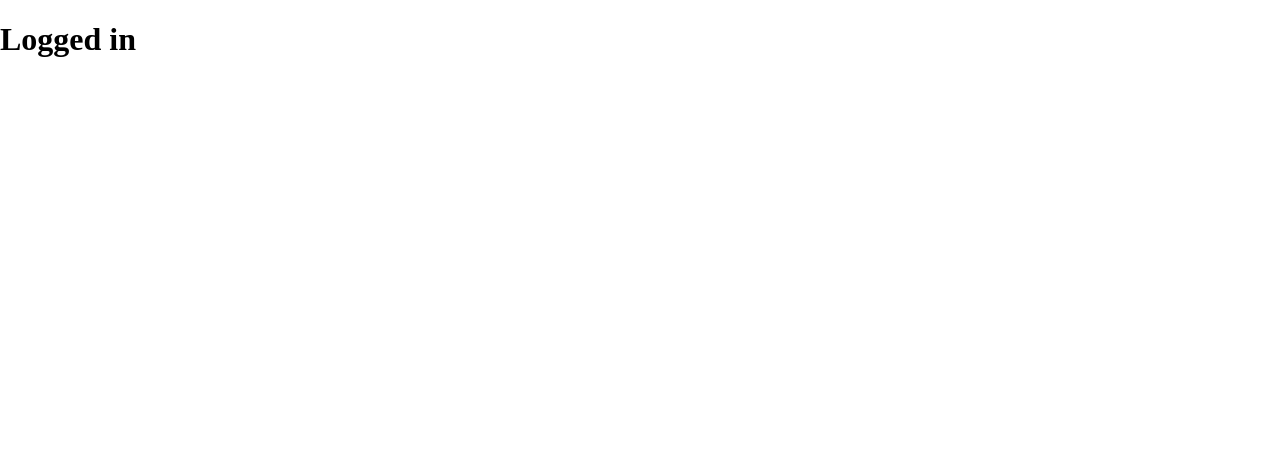
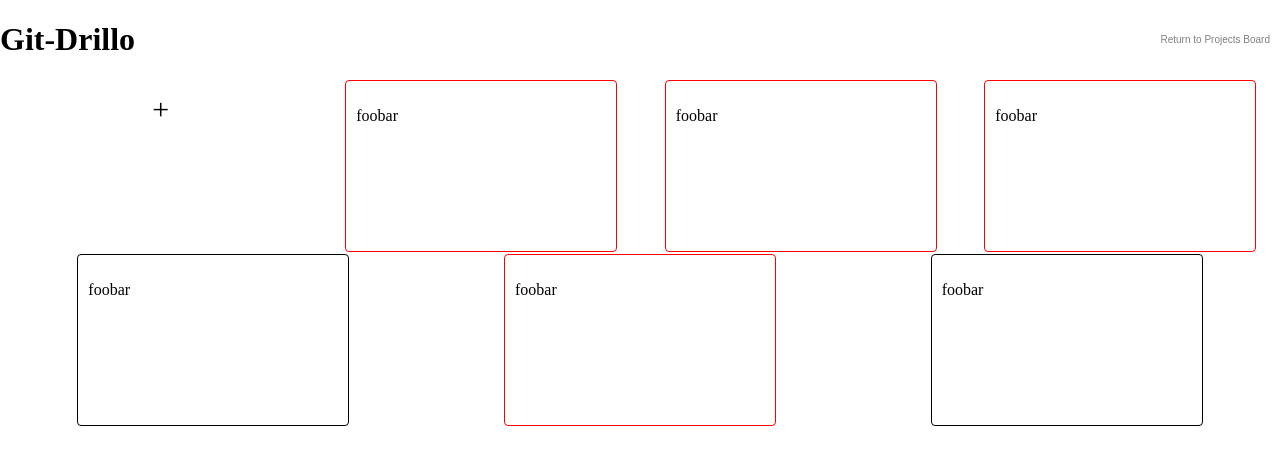
Before and after one commit to git-drillo/git-drillo-board, a React app: page /dashboard in a window 1280 px wide. Shown: the top 464 px of the page. Built offline with nearby package versions, Linux system fonts and the light colour scheme.

Commit message:
Add route to LandingPageContainer, create dummy state for LandingPageContainer, and basic styling

```diff
--- a/client/App.css
+++ b/client/App.css
@@ -72,3 +72,34 @@ button:hover {
   margin: 0;
   margin-top: 310px;
 }
+
+.landingContainer {
+  display: flex;
+  flex-wrap: wrap;
+  flex-direction: row;
+  /* padding: 30px; */
+  /* width: 1000px; */
+  align-items: flex-start;
+  justify-content: space-around;
+  align-content: space-around;
+}
+
+.individualProject {
+  border: 2px solid white;
+  font-size: 18px;
+  width: 250px;
+  height: 150px;
+  border-radius: 4px;
+  padding: 10px;
+  font-size: 16px;
+}
+
+.createProject {
+  border: 2px solid white;
+  font-size: 30px;
+  width: 250px;
+  height: 150px;
+  border-radius: 4px;
+  padding: 10px;
+  text-align: center;
+}
--- a/client/App.jsx
+++ b/client/App.jsx
@@ -10,8 +10,11 @@ import { Switch, Route } from 'react-router-dom';
 import './App.css';
 
 import ProjectPageContainer from './containers/ProjectPageContainer.jsx';
-// import LandingPageContainer from './containers/LandingPageContainer.jsx';
+import LandingPageContainer from './containers/LandingPageContainer.jsx';
 import LoginPage from './components/LoginPage.jsx';
+import Header from './components/Header.jsx'
+
+
 
 class App extends Component {
   constructor(props) {
@@ -21,74 +24,18 @@ class App extends Component {
     return (
       <div>
         <main>
+          <Header />
           <Switch>
             <Route exact path="/" component={() => <LoginPage />} />
             {/* Working on landing page container still */}
-            {/* <Route exact path="/dashboard" component={() => <LandingPageContainer />} /> */}
-            <Route exact path="/dashboard" component={() => <h1>Logged in</h1>} />
+            <Route exact path="/dashboard" component={() => <LandingPageContainer />} />
+            {/* <Route exact path="/dashboard" component={() => <h1>Logged in</h1>} /> */}
             <Route exact path="/projectBoard" component={() => <ProjectPageContainer />} />
           </Switch>
         </main>
-      </div>
+      </div >
     );
   }
 }
 
 export default App;
-
-// const loginState = {
-//   loginRedirect: function () { /* go to landing page AFTER github auth redirect */ },
-// }
-
-// const landingPageState  = {
-//   userId: String, /* this should be the log in cookie code gathered from oauth */
-//   owner: String, /* name of the person from the oauth cookie */
-
-//   projects = [
-//     {
-//       projectName: '',
-//       project_id: '',
-//       userIsOwner: true,
-//     }
-//   ],
-
-//   onMount: function() { /* fetch request to gather all the information in db that matches the userId */ },
-
-//   createNewProjectBoard: function() { /* create funcitonality */},
-//   redirectToProject: function(projectId) { /* go to boardPage displaying every category and task in  */},
-
-//   // render ( /* render all project. render those that are owned differently */),
-// }
-
-// const boardPageState = {
-//   userId: {
-//     repoUrl: '',
-//     owner_id: '',
-//     toDo: [],
-//     inProgress: [],
-//   },
-//   userId: {
-//     repoUrl: '',
-//     owner_id: '',
-//     toDo: [],
-//     inProgress: [],
-//   },
-
-//   createNewTask: function() {},
-// }
-
-// // toDo = [
-// //   { task: 'Create login button',
-// //     tag: 'frontend',
-// //     assignedDev: 'none',
-// //     userId: 'string',
-// //     commitMessage: '',
-// //     commitUrl: '',
-// //   },
-// // ]
-// // inProgress = [
-// //   { task: 'Create login button', tag: 'frontend', assignedDev: 'none' },
-// //   { task: 'create basic project page', tag: 'frontend', assignedDev: 'none' },
-// //   { task: 'set up button to make new project', tag: 'fullstack', assignedDev: 'none' },
-// //   { task: 'set up button to make new project', tag: 'fullstack', assignedDev: 'none' },
-// // ]
--- a/client/components/Header.jsx
+++ b/client/components/Header.jsx
@@ -9,7 +9,7 @@ import React from 'react';
 
 const Header = props => (
   <div className="Header">
-    <h1> {props.header.title} </h1>
+    <h1> Git-Drillo </h1>
     <button onClick={props.returnToProjectsBoard}> Return to Projects Board </button>
   </div>
 );
--- a/client/components/LandingPage.jsx
+++ b/client/components/LandingPage.jsx
@@ -3,18 +3,35 @@
  * @author Katty Polyak and
  * @date  Sat, Jun 6, 2020
  * @description presentation component that renders...
- */
+*/
 
 import React from 'react';
 
+import Project from './Project.jsx';
 // Landing Page displays our button to add a new project and boxes which link to a user's existing repositories
 // LandingPage.jsx
 
-const LandingPage = props => (
-  <div id="LandingPage">
-    <button>+</button>
-  </div>
-);
+function LandingPage(props) {
+  const renderedProjects = [];
+  for (let i = 0; i < props.projectsArray.length; i++) {
+    let project = props.projectsArray[i];
+    renderedProjects.push(
+      <Project
+        key={i} projectInformation={project}
+      />
+    );
+  }
+
+
+  return (
+    <div className="landingContainer">
+      <div className="createProject">
+        +
+      </div>
+      {renderedProjects}
+    </div>
+  )
+}
 
 export default LandingPage;
 // drop down button
--- /dev/null
+++ b/client/components/Project.jsx
@@ -0,0 +1,25 @@
+/**
+ * @module  Project
+ * @author Jonathan
+ * @date  Sat, Jun 6, 2020
+ * @description presentation component that renders each project info
+*/
+
+import React from 'react';
+
+function Project (props) {
+  let projectStyling = {};
+  if (props.projectInformation.projectOwn) {
+    projectStyling = { border: 'thin solid red' }
+  } else {
+    projectStyling = { border: 'thin solid black' }
+  }
+
+  return(
+    <div className="individualProject" style={projectStyling}>
+      <p> {props.projectInformation.projectName} </p>
+    </div>
+  );
+}
+
+export default Project;
--- a/client/containers/LandingPageContainer.jsx
+++ b/client/containers/LandingPageContainer.jsx
@@ -20,76 +20,113 @@ const mapDispatchToProps = dispatch => ({
 class LandingPageContainer extends Component {
   constructor(props) {
     super(props);
+    this.state = {
+      header: {
+        title: 'Git Drillo Board',
+      },
+      userProjects: [
+        {
+          projectName: 'foobar',
+          projectOwn: true,
+        },
+        {
+          projectName: 'foobar',
+          projectOwn: true,
+        },
+        {
+          projectName: 'foobar',
+          projectOwn: true,
+        },
+        {
+          projectName: 'foobar',
+          projectOwn: false,
+        },
+        {
+          projectName: 'foobar',
+          projectOwn: true,
+        },
+        {
+          projectName: 'foobar',
+          projectOwn: false,
+        },
+      ]
+    }
+  }
+
+  createNewProject = () => {
+    console.log('create new project function has been invoked')
   }
 
   render() {
     return (
-      <div id="LandingContainer">
-        <Header />
-        <LandingPage />
+      <div>
+        {/* <TitleBar header={this.state.header} returnToProjectsBoard={this.returnToProjectsBoard} /> */}
+        <div>
+          <LandingPage projectsArray={this.state.userProjects} createNewProject={this.createNewProject} />
+        </div>
       </div>
     );
   }
 }
 
-export default connect(mapStateToProps, mapDispatchToProps)(LandingPageContainer);
+// export default connect(mapStateToProps, mapDispatchToProps)(LandingPageContainer);
+export default LandingPageContainer;
 
 
+// const loginState = {
+//   loginRedirect: function () { /* go to landing page AFTER github auth redirect */ },
+// }
 
-const loginState = {
-  loginRedirect: function () { /* go to landing page AFTER github auth redirect */ },
-}
+// const landingPageState  = {
+//   userId: String, /* this should be the log in cookie code gathered from oauth */
+//   owner: String, /* name of the person from the oauth cookie */
 
-const landingPageState  = {
-  userId: String, /* this should be the log in cookie code gathered from oauth */
-  owner: String, /* name of the person from the oauth cookie */
+//   projects = [
+//     {
+//       projectName: '',
+//       project_id: '',
+//       userIsOwner: true,
+//     }
+//   ],
 
-  projects = [
-    {
-      projectName: '',
-      project_id: '',
-      userIsOwner: true,
-    }
-  ],
+//   onMount: function() { /* fetch request to gather all the information in db that matches the userId.  the token will be sent in the header */ },
 
-  onMount: function() { /* fetch request to gather all the information in db that matches the userId.  the token will be sent in the header */ },
+//   createNewProjectBoard: function() { /* create funcitonality */},
+//   redirectToProject: function(projectId) { /* go to boardPage displaying every category and task in  */},
 
-  createNewProjectBoard: function() { /* create funcitonality */},
-  redirectToProject: function(projectId) { /* go to boardPage displaying every category and task in  */},
+//   // render ( /* render all project. render those that are owned differently */),
+// }
 
-  // render ( /* render all project. render those that are owned differently */),
-}
+// const boardPageState = {
+//   userId: {
+//     repoUrl: '',
+//     owner_id: '',
+//     toDo: [],
+//     inProgress: [],
+//   },
+//   userId: {
+//     repoUrl: '',
+//     owner_id: '',
+//     toDo: [],
+//     inProgress: [],
+//   },
 
-const boardPageState = {
-  userId: {
-    repoUrl: '',
-    owner_id: '',
-    toDo: [],
-    inProgress: [],
-  },
-  userId: {
-    repoUrl: '',
-    owner_id: '',
-    toDo: [],
-    inProgress: [],
-  },
-
-  createNewTask: function() {},
-}
+//   createNewTask: function() {},
+// }
 
 
-let toDo = [
-  { task: 'Create login button',
-    tag: 'frontend',
-    assignedDev: 'none',
-    userId: 'string',
-    commitMessage: '',
-    commitUrl: '',
-  },
-]
-let inProgress = [
-  { task: 'Create login button', tag: 'frontend', assignedDev: 'none' },
-  { task: 'create basic project page', tag: 'frontend', assignedDev: 'none' },
-  { task: 'set up button to make new project', tag: 'fullstack', assignedDev: 'none' },
-  { task: 'set up button to make new project', tag: 'fullstack', assignedDev: 'none' },
-]
+// let toDo = [
+//   { task: 'Create login button',
+//     tag: 'frontend',
+//     assignedDev: 'none',
+//     userId: 'string',
+//     commitMessage: '',
+//     commitUrl: '',
+//   },
+// ]
+// let inProgress = [
+//   { task: 'Create login button', tag: 'frontend', assignedDev: 'none' },
+//   { task: 'create basic project page', tag: 'frontend', assignedDev: 'none' },
+//   { task: 'set up button to make new project', tag: 'fullstack', assignedDev: 'none' },
+//   { task: 'set up button to make new project', tag: 'fullstack', assignedDev: 'none' },
+// ]
```
